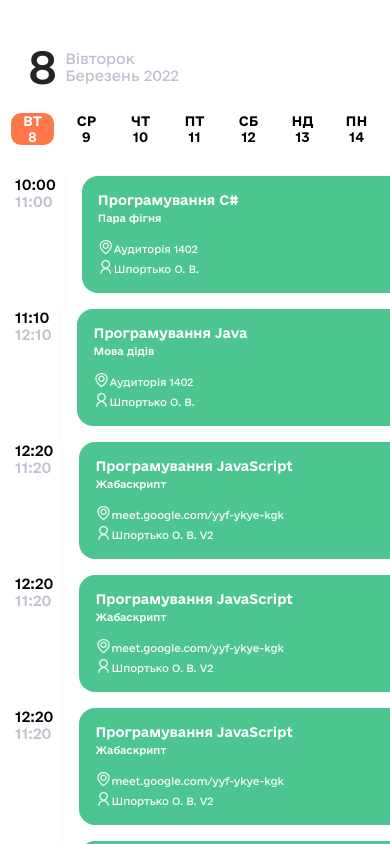
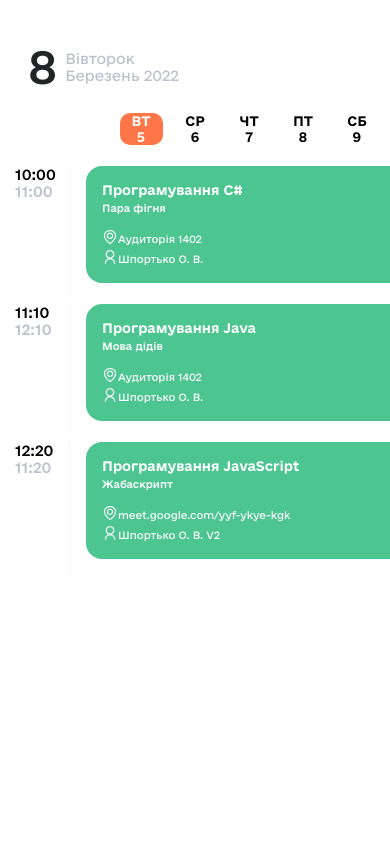
Before and after one commit to xDavidos/megu-schedule-app, a React Native app: screen / in a window 390 px wide. Built offline with nearby package versions, Linux system fonts and the light colour scheme.

Commit message:
Clear Lesson list, data slider

```diff
--- a/App.tsx
+++ b/App.tsx
@@ -1,7 +1,7 @@
 import './config/firebase';
 import { StatusBar } from 'expo-status-bar';
 import { useFonts } from 'expo-font';
-import React, { useState, useEffect, useRef, useMemo } from 'react';
+import React, { useState } from 'react';
 import { StyleSheet, Text, View } from 'react-native';
 import Moment from 'react-moment';
 import 'moment/locale/uk';
@@ -9,6 +9,7 @@ import DateSlider from './components/date_slider';
 import LessonList from './components/lesson_list'
 import AppLoading from 'expo-app-loading';
 import Lessons from './components/data.json'
+import { ScrollView } from 'react-native-gesture-handler';
 
 export default function App() {
   const [loaded] = useFonts({
@@ -16,7 +17,7 @@ export default function App() {
     eUkraineMedium: require('./assets/fonts/e-Ukraine/e-Ukraine-Medium.otf'),
     eUkraineRegular: require('./assets/fonts/e-Ukraine/e-Ukraine-Regular.otf'),
   });
-  const [index, setIndex] = useState(0)
+  const [index, setIndex] = useState(15);
 
   if (!loaded) {
     return <AppLoading/>
@@ -32,8 +33,10 @@ export default function App() {
           <Moment element={Text} style={styles.today_month_year} format='MMMM YYYY'></Moment>
         </View>
       </View>
-      <DateSlider/>
-      <LessonList data={Lessons} index={index}/>
+      <View>
+        <DateSlider data={Lessons} index={index} setIndex={setIndex} />
+        <LessonList data={Lessons} index={index} setIndex={setIndex} />
+      </View>
     </View>
   );
 }
--- a/components/data.json
+++ b/components/data.json
@@ -1,10 +1,10 @@
 {
   "days": [
     {
-      "date": "2022-03-20T21:00:00.000Z",
+      "date": "2022-03-21T21:00:00.000Z",
       "lessons": [
         {
-          "description": "Пара фігня",
+          "description": "А пари вообще нормальні будуть",
           "endtime": "11:00",
           "id": 0,
           "isOnline": false,
@@ -68,38 +68,11 @@
           "starttime": "12:20",
           "teacher": "Шпортько О. В. V2",
           "type": 0
-        }
-      ]
-    },
-    {
-      "date": "2022-03-21T21:00:00.000Z",
-      "lessons": [
-        {
-          "description": "Пара фігня",
-          "endtime": "11:00",
-          "id": 0,
-          "isOnline": false,
-          "location": "Аудиторія 1402",
-          "name": "Програмування C#",
-          "starttime": "10:00",
-          "teacher": "Шпортько О. В.",
-          "type": 0
-        },
-        {
-          "description": "Мова дідів",
-          "endtime": "12:10",
-          "id": 1,
-          "isOnline": false,
-          "location": "Аудиторія 1402",
-          "name": "Програмування Java",
-          "starttime": "11:10",
-          "teacher": "Шпортько О. В.",
-          "type": 1
         },
         {
           "description": "Жабаскрипт",
           "endtime": "11:20",
-          "id": 2,
+          "id": 6,
           "isOnline": true,
           "location": "meet.google.com/yyf-ykye-kgk",
           "name": "Програмування JavaScript",
@@ -138,6 +111,17 @@
           "description": "Жабаскрипт",
           "endtime": "11:20",
           "id": 2,
+          "isOnline": true,
+          "location": "meet.google.com/yyf-ykye-kgk",
+          "name": "Програмування JavaScript",
+          "starttime": "12:20",
+          "teacher": "Шпортько О. В. V2",
+          "type": 0
+        },
+        {
+          "description": "Жабаскрипт",
+          "endtime": "11:20",
+          "id": 3,
           "isOnline": true,
           "location": "meet.google.com/yyf-ykye-kgk",
           "name": "Програмування JavaScript",
@@ -490,7 +474,7 @@
       ]
     },
     {
-      "date": "2022-03-01T21:00:00.000Z",
+      "date": "2022-04-01T21:00:00.000Z",
       "lessons": [
         {
           "description": "Пара фігня",
@@ -528,7 +512,7 @@
       ]
     },
     {
-      "date": "2022-03-02T21:00:00.000Z",
+      "date": "2022-04-02T21:00:00.000Z",
       "lessons": [
         {
           "description": "Пара фігня",
@@ -566,7 +550,7 @@
       ]
     },
     {
-      "date": "2022-03-03T21:00:00.000Z",
+      "date": "2022-04-03T21:00:00.000Z",
       "lessons": [
         {
           "description": "Пара фігня",
@@ -604,7 +588,7 @@
       ]
     },
     {
-      "date": "2022-03-04T21:00:00.000Z",
+      "date": "2022-04-04T21:00:00.000Z",
       "lessons": [
         {
           "description": "Пара фігня",
@@ -642,7 +626,7 @@
       ]
     },
     {
-      "date": "2022-03-05T21:00:00.000Z",
+      "date": "2022-04-05T21:00:00.000Z",
       "lessons": [
         {
           "description": "Пара фігня",
@@ -680,7 +664,7 @@
       ]
     },
     {
-      "date": "2022-03-06T21:00:00.000Z",
+      "date": "2022-04-06T21:00:00.000Z",
       "lessons": [
         {
           "description": "Пара фігня",
@@ -718,7 +702,7 @@
       ]
     },
     {
-      "date": "2022-03-07T21:00:00.000Z",
+      "date": "2022-04-07T21:00:00.000Z",
       "lessons": [
         {
           "description": "Пара фігня",
@@ -756,7 +740,7 @@
       ]
     },
     {
-      "date": "2022-03-08T21:00:00.000Z",
+      "date": "2022-04-08T21:00:00.000Z",
       "lessons": [
         {
           "description": "Пара фігня",
@@ -794,7 +778,7 @@
       ]
     },
     {
-      "date": "2022-03-09T21:00:00.000Z",
+      "date": "2022-04-09T21:00:00.000Z",
       "lessons": [
         {
           "description": "Пара фігня",
@@ -806,28 +790,6 @@
           "starttime": "10:00",
           "teacher": "Шпортько О. В.",
           "type": 0
-        },
-        {
-          "description": "Мова дідів",
-          "endtime": "12:10",
-          "id": 1,
-          "isOnline": false,
-          "location": "Аудиторія 1402",
-          "name": "Програмування Java",
-          "starttime": "11:10",
-          "teacher": "Шпортько О. В.",
-          "type": 1
-        },
-        {
-          "description": "Жабаскрипт",
-          "endtime": "11:20",
-          "id": 2,
-          "isOnline": true,
-          "location": "meet.google.com/yyf-ykye-kgk",
-          "name": "Програмування JavaScript",
-          "starttime": "12:20",
-          "teacher": "Шпортько О. В. V2",
-          "type": 0
         }
       ]
     }
--- a/components/date_slider.tsx
+++ b/components/date_slider.tsx
@@ -1,93 +1,52 @@
-import React, { useState, useEffect, useRef, useMemo } from 'react';
-import { TouchableOpacity, FlatList, StyleSheet, Text, View, Dimensions } from 'react-native';
+import React from 'react';
+import { TouchableOpacity, FlatList, StyleSheet, Text, View } from 'react-native';
 import Moment from 'react-moment';
-import moment from 'moment';
 import 'moment/locale/uk';
+import theme from '../assets/themes/index';
 
-const { width } = Dimensions.get('screen');
+const DateSlider = ({ data, index, setIndex }) => {
+  const sliderRef = React.useRef<FlatList>();
 
-export default function DateSlider() {
-  const _spacing = 11;
-  const _colors = {
-      active: `#FF7648`,
-      inactive: `#fff`,
-  };
-  const [startday, setstartday] = useState(updatestartday());
-  const ref = useRef<FlatList>(null);
-
-  useEffect(() => {
-    const interval = setInterval(() => setstartday(updatestartday()), 60000);
-    return () => clearInterval(interval);
-  }, []);
-
-  function updatestartday() {
-    console.log('Update Start Week Day');
-    return moment().subtract(1, 'week').startOf('week');
-  }
-
-  const generatedayslist = useMemo(() => {
-    let date = []
-    let day = startday.clone()
-    let i = 0;
-
-    while (i++ < 21){
-      date.push(day.clone())
-      day.add(1, 'day')
-    }
-
-    return date
-  }, [startday])
-
-  const [index, setIndex] = useState(setindexday());
-
-  function setindexday() {
-    let i = 0;
-
-    while (i++ < 21){
-      if (moment(generatedayslist[i]).date() == moment().date())
-        break;
-    }
-
-    return i
-  }
-
-  useEffect(() => {
-    ref.current?.scrollToIndex({
+  React.useEffect(() => {
+    sliderRef.current?.scrollToIndex({
       index: index,
       animated: true,
       viewPosition: 0,
-      viewOffset: _spacing
+      viewOffset: theme.spacing.data_slidel
     })
   }, [index])
 
   return (
     <FlatList
-    ref={ref}
+    ref={sliderRef}
     initialNumToRender={8}
     initialScrollIndex={index}
     getItemLayout={(data, index) => (
       {length: 54.5, offset: 54.5 * index, index}
     )}
-    data={generatedayslist}
-    keyExtractor={(item) => item}
-    contentContainerStyle={{ paddingLeft: _spacing, paddingBottom: 25 }}
+    data={data.days}
+    keyExtractor={(item) => item.date}
+    contentContainerStyle={{ paddingLeft: theme.spacing.data_slidel, paddingBottom: theme.spacing.m }}
     showsHorizontalScrollIndicator={false}
     horizontal
     renderItem={({ item, index: fIndex }) => {
       return (
-        <TouchableOpacity onPress={() => { setIndex(fIndex) }}>
+        <TouchableOpacity onPress={() => { setIndex(fIndex);}}>
           <View
             style={{
-              marginRight: _spacing,
+              marginRight: theme.spacing.data_slidel,
               borderRadius: 10,
               backgroundColor:
-              fIndex == index ? _colors.active : _colors.inactive,
-              width: 43
-            }}>
-            <Moment element={Text} style={fIndex == index ? styles.day_flatlist_select
-              : styles.day_flatlist} format='dd'>{item}</Moment>
-            <Moment element={Text} style={fIndex == index ? styles.day_flatlist_select
-              : styles.day_flatlist} format='D'>{item}</Moment>
+                fIndex == index ? theme.colors.orange : theme.colors.white,
+              width: 43,
+            }}><Moment element={Text} style={ fIndex == index
+                ? styles.day_flatlist_select
+                : styles.day_flatlist
+              } format="dd">{item.date}</Moment>
+            <Moment element={Text} style={ fIndex == index
+                ? styles.day_flatlist_select
+                : styles.day_flatlist
+              } format="D">{item.date}</Moment>
           </View>
         </TouchableOpacity>
       );
@@ -98,17 +57,17 @@ export default function DateSlider() {
 
 const styles = StyleSheet.create({
   day_flatlist: {
-    fontFamily: 'eUkraineBold',
-    fontSize: 13,
+    ...theme.textVariants.h1,
     textTransform: 'uppercase',
     textAlign: 'center',
     color: '#000',
   },
   day_flatlist_select: {
-    fontFamily: 'eUkraineBold',
-    fontSize: 13,
+    ...theme.textVariants.h1,
     textTransform: 'uppercase',
     textAlign: 'center',
     color: '#FFF',
   },
 });
+
+export default DateSlider
--- a/components/lesson_list.tsx
+++ b/components/lesson_list.tsx
@@ -1,26 +1,34 @@
-import React, { useState, useEffect, useRef, useMemo } from 'react';
+import React from 'react';
 import { StyleSheet, Text, View, FlatList, Dimensions, ScrollView } from 'react-native'
 import AntDesign from '@expo/vector-icons/AntDesign';
 
-const { width } = Dimensions.get('screen');
+const { width, height } = Dimensions.get('screen');
 
-const LessonList = ({ data, index }) => {
-  const [activeindex, setActiveIndex] = useState(index)
-  const lessonsRef = React.useRef<FlatList>()
+const LessonList = ({ data, index, setIndex }) => {
+  const lessonsRef = React.useRef<FlatList>();
+
+  React.useEffect(() => {
+    lessonsRef.current?.scrollToOffset({
+      offset: index * width,
+      animated: true,
+    });
+  }, [index]);
 
   return (
     <FlatList
       ref={lessonsRef}
-      initialNumToRender={3}
-      initialScrollIndex={activeindex}
+      initialNumToRender={1}
+      initialScrollIndex={index}
       data={data.days}
       maxToRenderPerBatch={3}
       keyExtractor={(item) => item.date}
-      getItemLayout={(data, index) => (
-        {length: width, offset: width * index, index}
-      )}
-      onMomentumScrollEnd={ev => {
-        setActiveIndex(Math.floor(ev.nativeEvent.contentOffset.x / width))
+      getItemLayout={(data, index) => ({
+        length: width,
+        offset: width * index,
+        index,
+      })}
+      onMomentumScrollEnd={(ev) => {
+        setIndex(Math.floor(Math.floor(ev.nativeEvent.contentOffset.x) / Math.floor(width)));
       }}
       horizontal
       pagingEnabled
@@ -29,11 +37,12 @@ const LessonList = ({ data, index }) => {
         return (
           <ScrollView
             showsVerticalScrollIndicator={false}
-            contentContainerStyle={styles.lessons_scrollview}>
+            contentContainerStyle={{ flexGrow: 1, height: '100%'}}>
             {item.lessons.map((item) => (
               <Lesson key={item.id} item={item} />
             ))}
           </ScrollView>
+
         );
       }}
     />
@@ -65,12 +74,14 @@ const Lesson = ({ item }) => {
 
 const styles = StyleSheet.create({
   lessons_scrollview: {
-    paddingHorizontal: 15,
-    width: width,
-    paddingTop: 15,
+
   },
   lessons: {
     flexDirection: "row",
+    paddingHorizontal: 15,
+    paddingTop: 5,
+    width: width,
+    //height: '100%'
   },
   lesson_time_text: {
     fontFamily: "eUkraineBold",
@@ -80,6 +91,7 @@ const styles = StyleSheet.create({
   },
   lesson_time: {
     flexDirection: "column",
+    minWidth: 55,
     paddingRight: 9,
     borderRightWidth: 1,
     borderRightColor: "#FAF9F9",
@@ -136,9 +148,6 @@ const styles = StyleSheet.create({
     paddingTop: 15,
     color: "#ffff",
   },
-  lesson_card_teacher_img: {
-    //marginRight: 500,
-  },
   lesson_card_teacher: {
     fontFamily: "eUkraineRegular",
     fontSize: 10,
```
Also changed, not shown: assets/themes/index.ts (+4 -3 lines).
